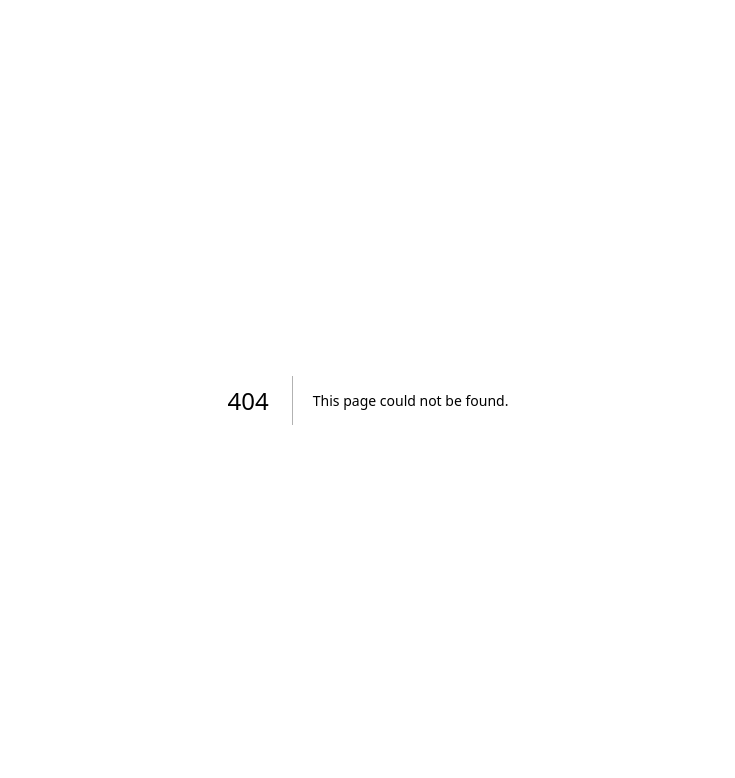
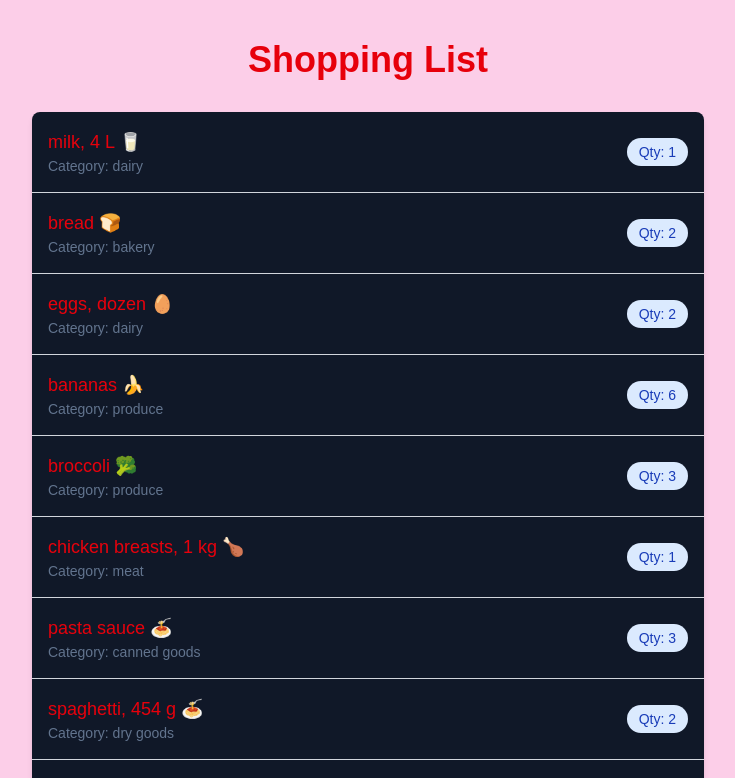
Before and after one commit to Andr3w33/cprg306-assignments, a Next.js app: page /week-3 in a window 1280 px wide. Before the commit this address had no page. Shown: the top 778 px of the page, without its empty margins (272-1007 px from the left). Built offline with nearby package versions, Linux system fonts and the light colour scheme.

Commit message:
Create new folder 'week-3' contains item-list.js, item.js and page.js

```diff
--- /dev/null
+++ b/app/week-3/item-list.js
@@ -0,0 +1,31 @@
+import Item from './item';
+
+export default function ItemList() {
+  const items = [ // List of the items
+    { name: "milk, 4 L 🥛", quantity: 1, category: "dairy" },
+    { name: "bread 🍞", quantity: 2, category: "bakery" },
+    { name: "eggs, dozen 🥚", quantity: 2, category: "dairy" },
+    { name: "bananas 🍌", quantity: 6, category: "produce" },
+    { name: "broccoli 🥦", quantity: 3, category: "produce" },
+    { name: "chicken breasts, 1 kg 🍗", quantity: 1, category: "meat" },
+    { name: "pasta sauce 🍝", quantity: 3, category: "canned goods" },
+    { name: "spaghetti, 454 g 🍝", quantity: 2, category: "dry goods" },
+    { name: "toilet paper, 12 pack 🧻", quantity: 1, category: "household" },
+    { name: "paper towels, 6 pack", quantity: 1, category: "household" },
+    { name: "dish soap 🍽️", quantity: 1, category: "household" },
+    { name: "hand soap 🧼", quantity: 4, category: "household" },
+  ];
+
+  return ( // Print item list
+    <ul className="max-w-2xl mx-auto bg-gray-900 shadow-md rounded-lg overflow-hidden">
+      {items.map((item, index) => (
+        <Item
+          key={index}
+          name={item.name}
+          quantity={item.quantity}
+          category={item.category}
+        />
+      ))}
+    </ul>
+  );
+}
--- /dev/null
+++ b/app/week-3/item.js
@@ -0,0 +1,13 @@
+export default function Item({ name, quantity, category }) {
+  return (
+    <li className="flex justify-between items-center p-4 border-b border-gray-300 hover:bg-gray-300">
+      <div>
+        <h3 className="text-lg font-medium text-red-600">{name}</h3>
+        <p className="text-sm text-slate-500">Category: {category}</p>
+      </div>
+      <span className="text-sm bg-blue-100 text-blue-800 px-3 py-1 rounded-full">
+        Qty: {quantity}
+      </span>
+    </li>
+  );
+}
--- /dev/null
+++ b/app/week-3/page.js
@@ -0,0 +1,13 @@
+// app/week-3/page.js
+import ItemList from './item-list';
+
+export default function Page() {
+  return (
+    <main className="min-h-screen bg-pink-200 py-10 px-4 ">
+      <header className="text-center mb-8">
+        <h1 className="text-4xl font-bold text-red-600">Shopping List</h1>
+      </header>
+      <ItemList />
+    </main>
+  );
+}
```
